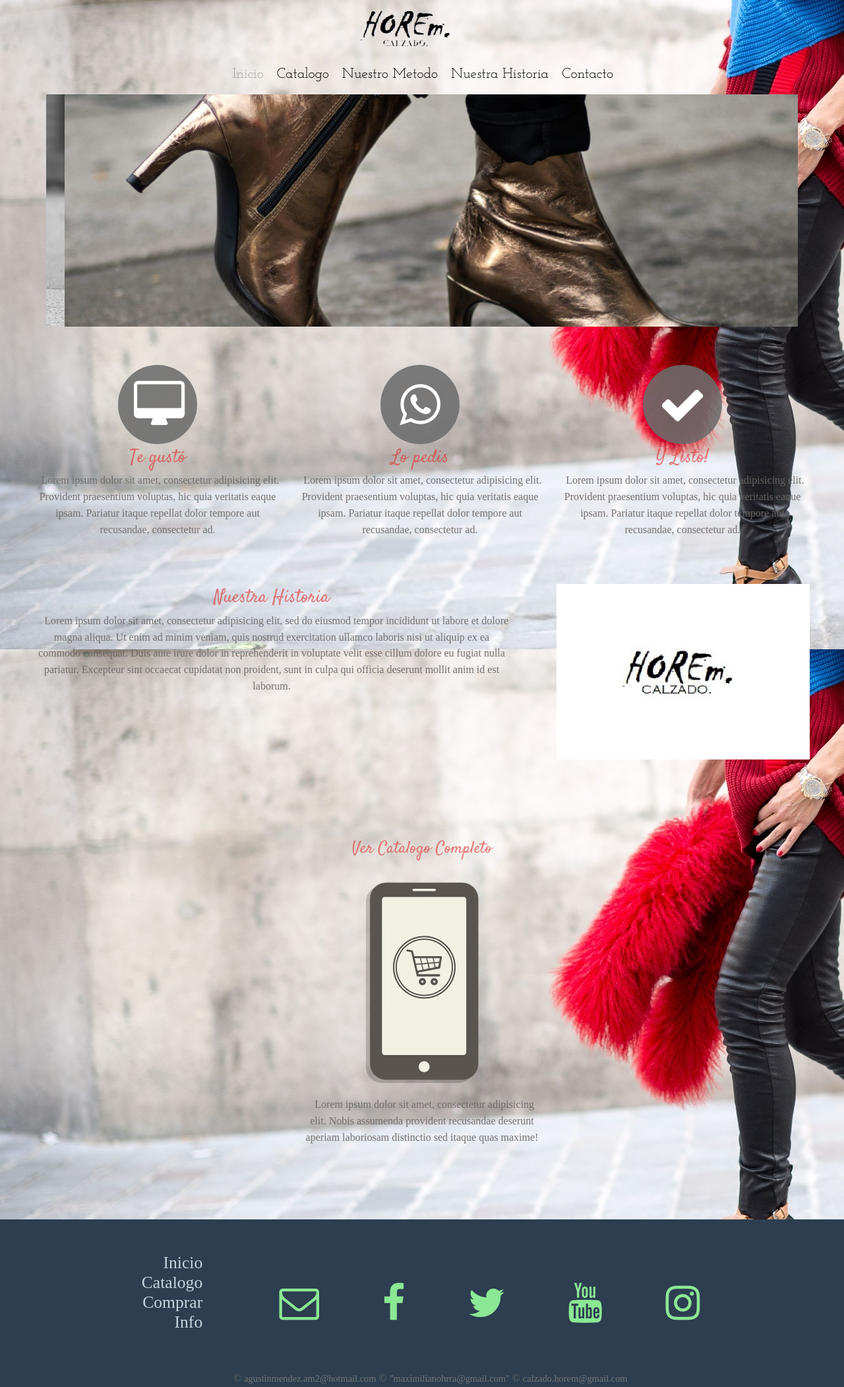
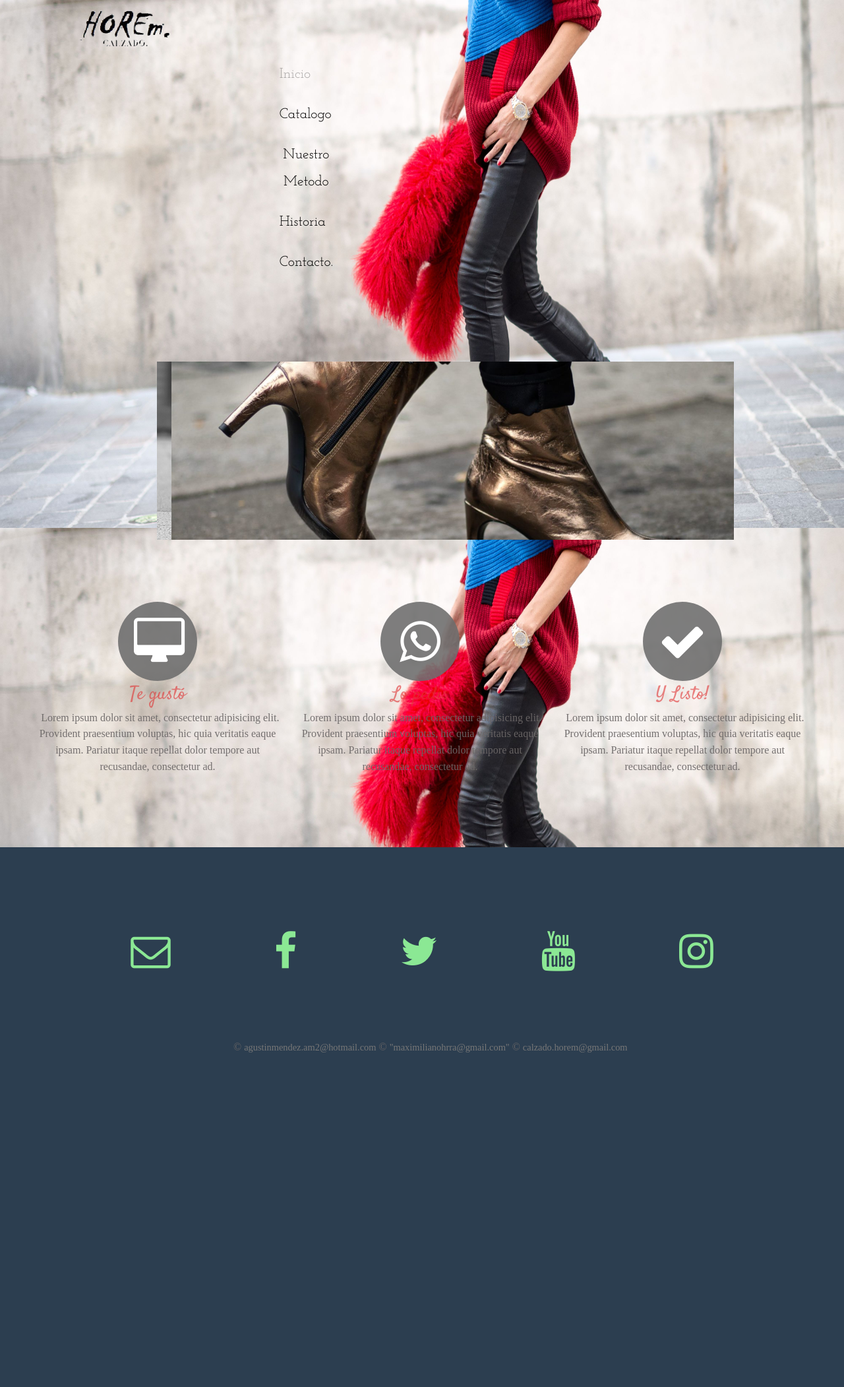
Before and after one commit to maximilianohrra/HoremWeb, a PHP site: page / in a window 1280 px wide. Shown: the whole page at 66% size. After the commit the page ends 1595 px from the top, so only its background shows below. Run offline with PHP 8.4, Linux system fonts and the light colour scheme; some web fonts are replaced.

Commit message:
style.css a 65

```diff
--- a/css/style.css
+++ b/css/style.css
@@ -5,10 +5,14 @@
   }
 
   body {
-    background-image:url('../img/fondo/fashonmodel2.jpg');
-    width: 700;
-    height: 500;
+    background-image:url('../img/fondo/fashonfondo.jpg');
+    width: 100%; /*ancho*/
+    height: 100%; /*altura*/
     margin: 0 auto;
+    background-attachment: fixed;
+    background-position: right;
+    background-size: 100%
+
 
   }
   /*COLOR DEL TEXTO*/
@@ -28,6 +32,7 @@
     line-height: 155%;
     font-weight: 500;
     color: rgba(223, 51, 51, 0.603);
+    /*background: rgb(255, 255, 255);*/
     text-align: center;
     /*text-transform: uppercase;*/
     padding: 0;
@@ -54,17 +59,18 @@
     margin-bottom: -4px;
 
   }
+  /*banner del contendor gral*/
+  #banner-wrapper {
+    max-width: 350px;
+    margin: 0 auto;
+    padding: 0 0 25% 0;
+  }
   /*contenedor gral*/
   #wrapper {
     max-width: 1200px;
     margin: 0 auto;
   }
-  /*banner del contendor gral*/
-  #banner-wrapper {
-    max-width: 1200px;
-    margin: 0 auto;
-    padding: 0 0 3% 0;
-  }
+
   /*navegacion + slider*/
   /*header {
     /*width: 1000%;
@@ -74,8 +80,8 @@
   }*/
   /*SLIDER CONFIG*/
   .slider{
-  width: 95%;
-  margin:auto;
+  width: 250%;
+  margin: -6cm;
   overflow: hidden;
   }
   /*SLIDER ANIMATION*/
@@ -154,11 +160,14 @@
   ul li ul li{
     display:none;
     font-size:15px;
+
   }
   /*DESPLIEGUE CON POSICION DE MOUSE****/
   ul li:hover ul li{
     display: inline-block;
     text-align: right;
+
+
   }
   /*COLOR DEL REMARCADO DE OPCION ARRIBA DERECHA*/
   .current {
@@ -242,16 +251,17 @@
     margin: 0 auto;
   }
 
+  /*.icon-text-text {
+    float: auto;
+    width: 10%;
+    padding: 4%;
+  }*/
+  /*ICONOS DE FOOTER*/
   .icon-text-icon {
-    float: left;
-    width: 20%;
-    padding: 4%;
-  }
-  .icon-text-text {
-    float: left;
-    width: 60%;
+    float: center;
+    width: 100%;
     padding: 4% 4% 2% 0;
-    font-size:
+
   }
 
   .footer-nav {
@@ -391,7 +401,4 @@
       padding: 1%;
     }
 
-  }
-
-
 }
--- a/index.html
+++ b/index.html
@@ -76,14 +76,19 @@
               </li>
               <li>
                 <a href="nuestrahistoria.html">
-                  Nuestra Historia
+                  Historia
                 </a>
               </li>
               <li>
                 <a href="#footer">
                   <!--<i class="fa fa-cart-plus"></i>-->
-                  Contacto
+                  Contacto.
                 </a>
+                <br>
+                <br>
+                <br>
+                <br>
+
               </li>
             </ul>
           </nav>
@@ -125,20 +130,12 @@
       <p>Lorem ipsum dolor sit amet, consectetur adipisicing elit. Provident praesentium voluptas, hic quia veritatis eaque ipsam. Pariatur itaque repellat dolor tempore aut recusandae, consectetur ad.</p>
     </section>
 
-    <div class="clearfix-padding"></div>
-    <!-- COLUMNA DE PORTFOLIO -->
-    <section class="left-col" id="contact">
-      <h3>Nuestra Historia</h3>
-      <p>Lorem ipsum dolor sit amet, consectetur adipisicing elit, sed do eiusmod tempor incididunt ut labore et dolore magna aliqua. Ut enim ad minim veniam, quis nostrud exercitation ullamco laboris nisi ut aliquip ex ea commodo consequat. Duis aute irure dolor in reprehenderit in voluptate velit esse cillum dolore eu fugiat nulla pariatur. Excepteur sint occaecat cupidatat non proident, sunt in culpa qui officia deserunt mollit anim id est laborum.</p>
-    </section>
-    <section class="sidebar">
-      <img src="img/pics/horem.jpg">
-    </section>
+
 
     <div class="clearfix-padding"></div>
 
     <!-- INFO THUMBNAILS -->
-    <div class="one-third-padding">
+    <!--<div class="one-third-padding">
       <a href="catalogo.html">
           <h3>Ver Catalogo Completo</h3>
           <img src= "img/pics/image3.png"alt="#">
@@ -146,7 +143,7 @@
       </a>
 
       <p>Lorem ipsum dolor sit amet, consectetur adipisicing elit. Nobis assumenda provident recusandae deserunt aperiam laboriosam distinctio sed itaque quas maxime!</p>
-    </div>
+    </div>-->
 
     </div>
   </div>
@@ -155,23 +152,12 @@
   <footer>
     <div class="banner-wrapper" id="footer">
       <div class="icon-text">
+        <div class="icon-text-text">
+          <!--<ul class="footer-nav">
+
+          </ul>-->
+        </div>
         <div class="icon-text-icon">
-          <ul class="footer-nav">
-            <li>
-              <a href="index.html">Inicio</a>
-            </li>
-            <li>
-              <a href="catalogo.html">Catalogo</a>
-            </li>
-            <li>
-              <a href="#">Comprar</a>
-            </li>
-            <li>
-              <a href="#">Info</a>
-            </li>
-          </ul>
-        </div>
-        <div class="icon-text-text">
           <ul class="social">
             <li>
               <a href="mailto:agustinmendez.am2@hotmail.com">
```
